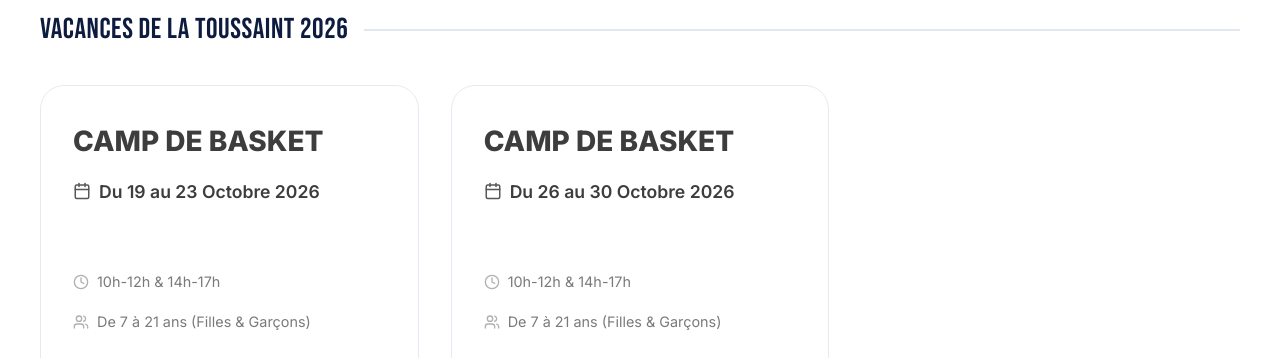
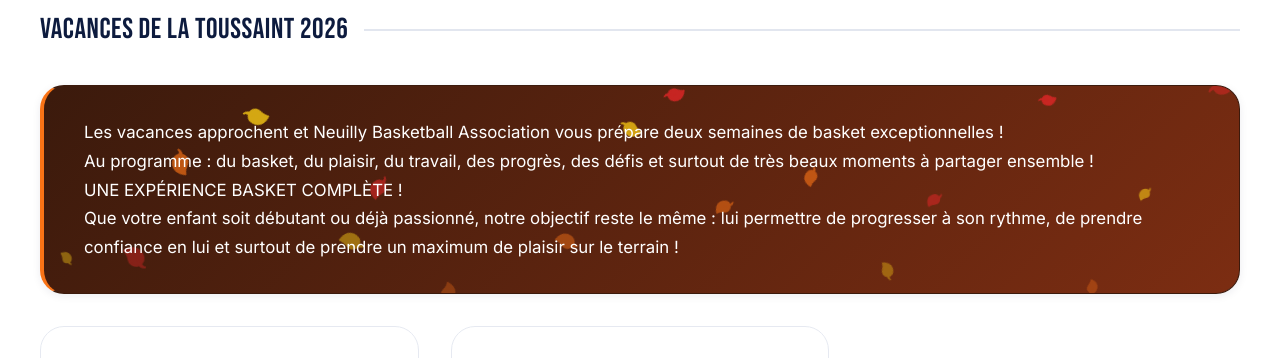
Before and after one commit to jeremygsz/neuilly-bball, a Next.js app: page /stages in a window 1280 px wide. Shown: the part 1796-2154 px from the top of the page. Built offline with nearby package versions, Linux system fonts and the light colour scheme.

Commit message:
stage toussaint

```diff
--- a/src/app/(public)/stages/StagesClient.tsx
+++ b/src/app/(public)/stages/StagesClient.tsx
@@ -1,7 +1,7 @@
 "use client";
 
 import Image from "next/image";
-import { Calendar, Clock, MapPin, Users, Target, Zap, Video, Trophy, Maximize2, Snowflake } from "lucide-react";
+import { Calendar, Clock, MapPin, Users, Target, Zap, Video, Trophy, Maximize2, Snowflake, Leaf } from "lucide-react";
 import s from "./page.module.scss";
 
 interface StageFeature {
@@ -27,7 +27,7 @@ interface Period {
     id: string;
     label: string;
     intro?: string;
-    theme?: "christmas";
+    theme?: "christmas" | "autumn";
     stages: Stage[];
 }
 
@@ -37,6 +37,15 @@ const snowflakes = Array.from({ length: 24 }, (_, i) => ({
     size: 10 + ((i * 7) % 14),
     duration: 6 + ((i * 5) % 7),
     delay: -((i * 3) % 10),
+}));
+
+const leafColors = ["#facc15", "#f97316", "#dc2626"];
+const leaves = Array.from({ length: 18 }, (_, i) => ({
+    left: (i * 41) % 100,
+    size: 14 + ((i * 7) % 12),
+    duration: 8 + ((i * 5) % 7),
+    delay: -((i * 3) % 12),
+    color: leafColors[i % leafColors.length],
 }));
 
 const periods: Period[] = [
@@ -71,6 +80,11 @@ const periods: Period[] = [
     },{
         id: "toussaint-2026",
         label: "Vacances de la Toussaint 2026",
+        theme: "autumn",
+        intro: "Les vacances approchent et Neuilly Basketball Association vous prépare deux semaines de basket exceptionnelles !\n" +
+            "Au programme : du basket, du plaisir, du travail, des progrès, des défis et surtout de très beaux moments à partager ensemble !\n" +
+            "UNE EXPÉRIENCE BASKET COMPLÈTE !\n" +
+            "Que votre enfant soit débutant ou déjà passionné, notre objectif reste le même : lui permettre de progresser à son rythme, de prendre confiance en lui et surtout de prendre un maximum de plaisir sur le terrain !",
         stages: [
             {
                 id: "toussaint-camp-1",
@@ -184,7 +198,7 @@ export default function StagesClient() {
                     </div>
 
                     {period.intro && (
-                        <div className={`${s.periodIntro} ${period.theme === "christmas" ? s.periodIntroChristmas : ""}`}>
+                        <div className={`${s.periodIntro} ${period.theme === "christmas" ? s.periodIntroChristmas : ""} ${period.theme === "autumn" ? s.periodIntroAutumn : ""}`}>
                             {period.theme === "christmas" && (
                                 <div className={s.snow} aria-hidden="true">
                                     {snowflakes.map((f, i) => (
@@ -196,6 +210,24 @@ export default function StagesClient() {
                                                 left: `${f.left}%`,
                                                 animationDuration: `${f.duration}s`,
                                                 animationDelay: `${f.delay}s`,
+                                            }}
+                                        />
+                                    ))}
+                                </div>
+                            )}
+                            {period.theme === "autumn" && (
+                                <div className={s.snow} aria-hidden="true">
+                                    {leaves.map((l, i) => (
+                                        <Leaf
+                                            key={i}
+                                            size={l.size}
+                                            fill="currentColor"
+                                            className={s.leaf}
+                                            style={{
+                                                left: `${l.left}%`,
+                                                color: l.color,
+                                                animationDuration: `${l.duration}s`,
+                                                animationDelay: `${l.delay}s`,
                                             }}
                                         />
                                     ))}
--- a/src/app/(public)/stages/page.module.scss
+++ b/src/app/(public)/stages/page.module.scss
@@ -164,6 +164,52 @@
     top: 100%;
     transform: translateX(-8px) rotate(360deg);
     opacity: 0.2;
+  }
+}
+
+.periodIntroAutumn {
+  position: relative;
+  overflow: hidden;
+  background: linear-gradient(135deg, #3b1a0c 0%, #7c2d12 100%);
+  border-color: #3b1a0c;
+  border-left-color: #f97316;
+  color: $white;
+}
+
+.leaf {
+  position: absolute;
+  top: -28px;
+  opacity: 0.85;
+  animation: leaffall linear infinite;
+
+  @media (prefers-reduced-motion: reduce) {
+    animation: none;
+    display: none;
+  }
+}
+
+@keyframes leaffall {
+  0% {
+    top: -28px;
+    transform: translateX(0) rotate(0deg);
+    opacity: 0;
+  }
+  10% {
+    opacity: 0.85;
+  }
+  25% {
+    transform: translateX(28px) rotate(70deg);
+  }
+  50% {
+    transform: translateX(-12px) rotate(160deg);
+  }
+  75% {
+    transform: translateX(24px) rotate(250deg);
+  }
+  100% {
+    top: 100%;
+    transform: translateX(-6px) rotate(340deg);
+    opacity: 0.3;
   }
 }
 
```
